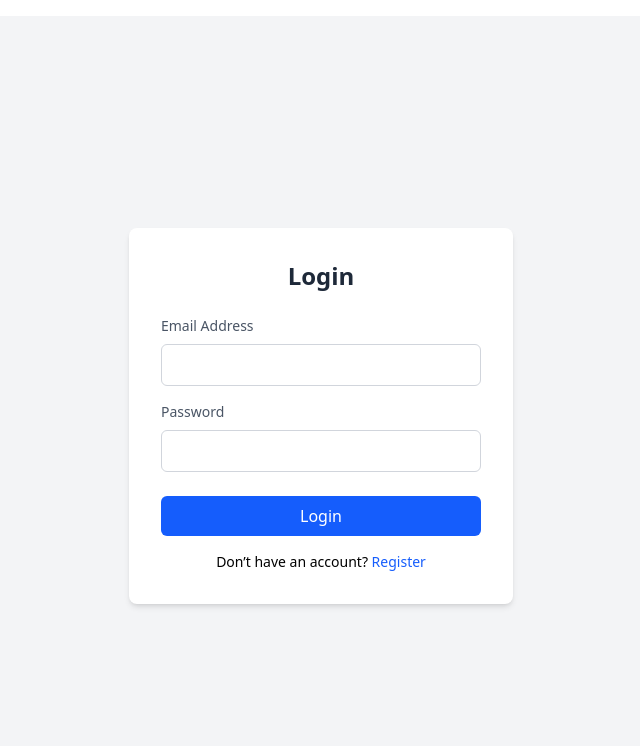
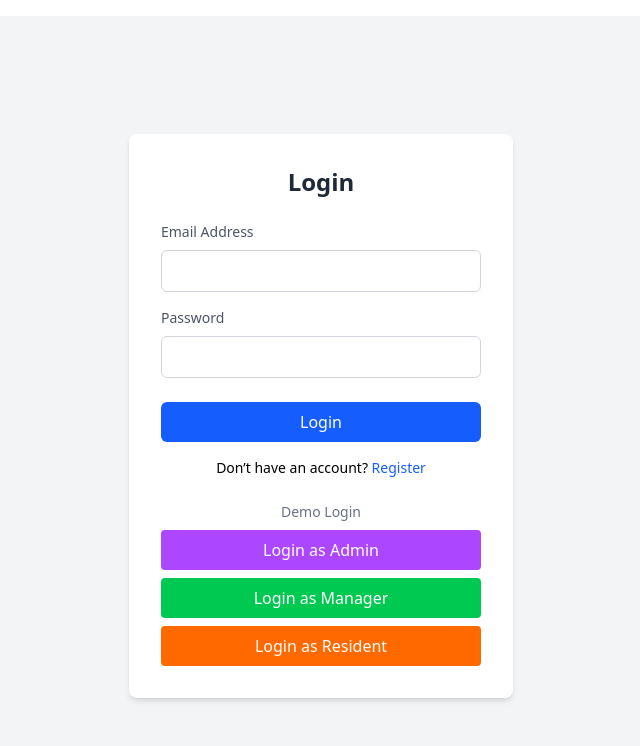
Before and after one commit to Yashasvi-14/buildsync, a React app in the folder frontend/: page /login in a window 1280 px wide. Shown: the top 746 px of the page, without its empty margins (319-959 px from the left). Built offline with nearby package versions, Linux system fonts and the light colour scheme; no server answers; the HTML template or start-up script is replaced by a standard one.

Commit message:
feat: add demo login for admin, manager, and resident roles

```diff
--- a/frontend/src/pages/LoginPage.jsx
+++ b/frontend/src/pages/LoginPage.jsx
@@ -28,6 +28,16 @@ const LoginPage = () => {
     }
         }
     };
+
+    const handleDemoLogin = async (email) => {
+  try {
+    const userData = await authService.login(email, "123456");
+    dispatch(loginSuccess(userData));
+    navigate("/");
+  } catch (error) {
+    alert("Demo login failed");
+  }
+};
 
     return(
         <div className="flex items-center justify-center min-h-screen bg-gray-100">
@@ -78,6 +88,33 @@ const LoginPage = () => {
                             Register
                         </span>
                     </p>
+
+                    <div className="mt-6">
+  <p className="text-center text-sm text-gray-500 mb-2">Demo Login</p>
+
+  <div className="flex flex-col gap-2">
+    <button
+      onClick={() => handleDemoLogin("yash1@example.com")}
+      className="w-full py-2 bg-purple-500 text-white rounded hover:bg-purple-600"
+    >
+      Login as Admin
+    </button>
+
+    <button
+      onClick={() => handleDemoLogin("manager-four@example.com")}
+      className="w-full py-2 bg-green-500 text-white rounded hover:bg-green-600"
+    >
+      Login as Manager
+    </button>
+
+    <button
+      onClick={() => handleDemoLogin("resident@demo.com")}
+      className="w-full py-2 bg-orange-500 text-white rounded hover:bg-orange-600"
+    >
+      Login as Resident
+    </button>
+  </div>
+</div>
                 </form>
             </div>
         </div>
```
